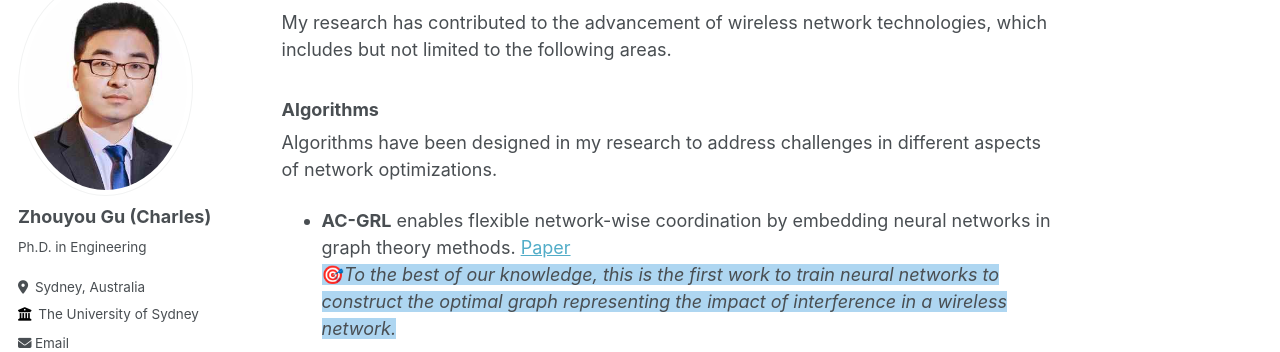
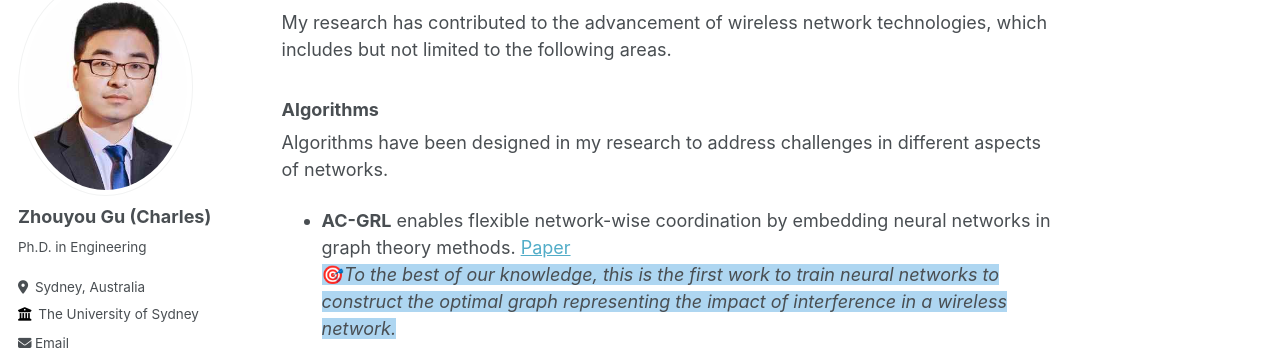
Before and after one commit to zhouyou-gu/zhouyou-gu.github.io, a Jekyll site: the page built from _pages/about.md, in a window 1280 px wide and 900 px high, scrolled down 647 px. Shown: the part 128-480 px from the top of the window. Built offline with Jekyll 4.4.1, drawn with Linux system fonts in a browser that asks for light colours; some web fonts are replaced.

Commit message:
modified:   _pages/about.md

```diff
--- a/_pages/about.md
+++ b/_pages/about.md
@@ -25,7 +25,7 @@ My research has contributed to the advancement of wireless network technologies,
 
 ### Algorithms
 
-Algorithms have been designed in my research to address challenges in different aspects of network optimizations.
+Algorithms have been designed in my research to address challenges in different aspects of networks.
 
 - **AC-GRL** enables flexible network-wise coordination by embedding neural networks in graph theory methods. [Paper](https://arxiv.org/pdf/2402.00879)\
 <span style="background-color: #AED6F1;">🎯*To the best of our knowledge, this is the first work to train neural networks to construct the optimal graph representing the impact of interference in a wireless network.*</span>
```
